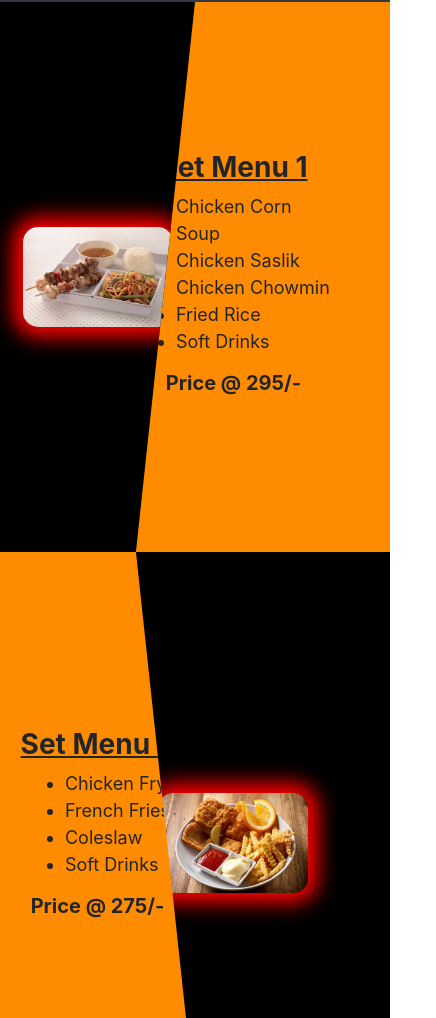
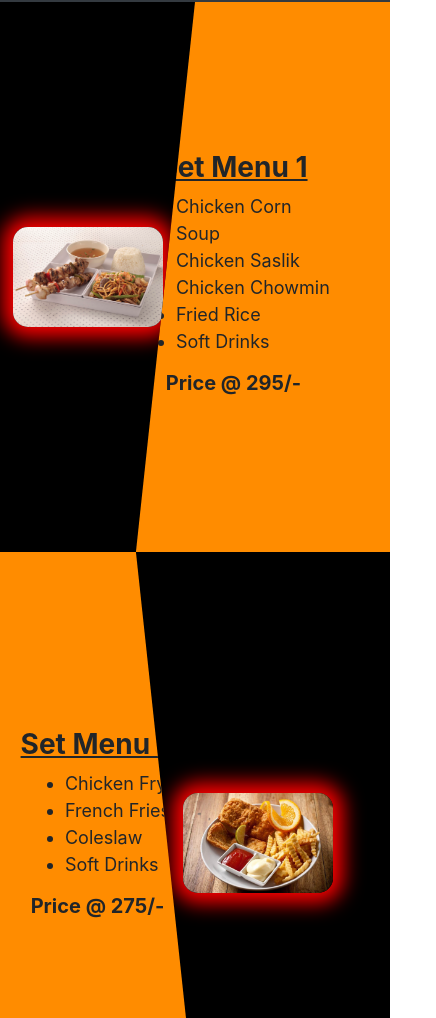
Before and after one commit to MdRiasatAzim/FoodZone, a plain HTML site: page foodmenu.html in a window 390 px wide. Shown: the part 69-1087 px from the top of the page, 436 px wide, since content can reach past the window. Drawn offline with nearby package versions, Linux system fonts and the light colour scheme.

Commit message:
Update responsive.css

```diff
--- a/css/responsive.css
+++ b/css/responsive.css
@@ -66,13 +66,25 @@
 
 	/*Page2*/
 
-	.foodset img, .foodset2 img{
+	.foodset img{
+	width: 150px;
+	height: 100px;
+	margin-right: 20px;
+	}
+
+	.foodset2 img{
+	width: 150px;
+	height: 100px;
+	margin-left: 50px;
+	}
+
+	.foodsection img{
 	width: 150px;
 	height: 100px;
 	}
 
-	.foodsection img{
-	width: 180px;
-	height: 120px;
+	.beverage img{
+	width: 330px;
+	height: 220px;
 	}
 }
```
